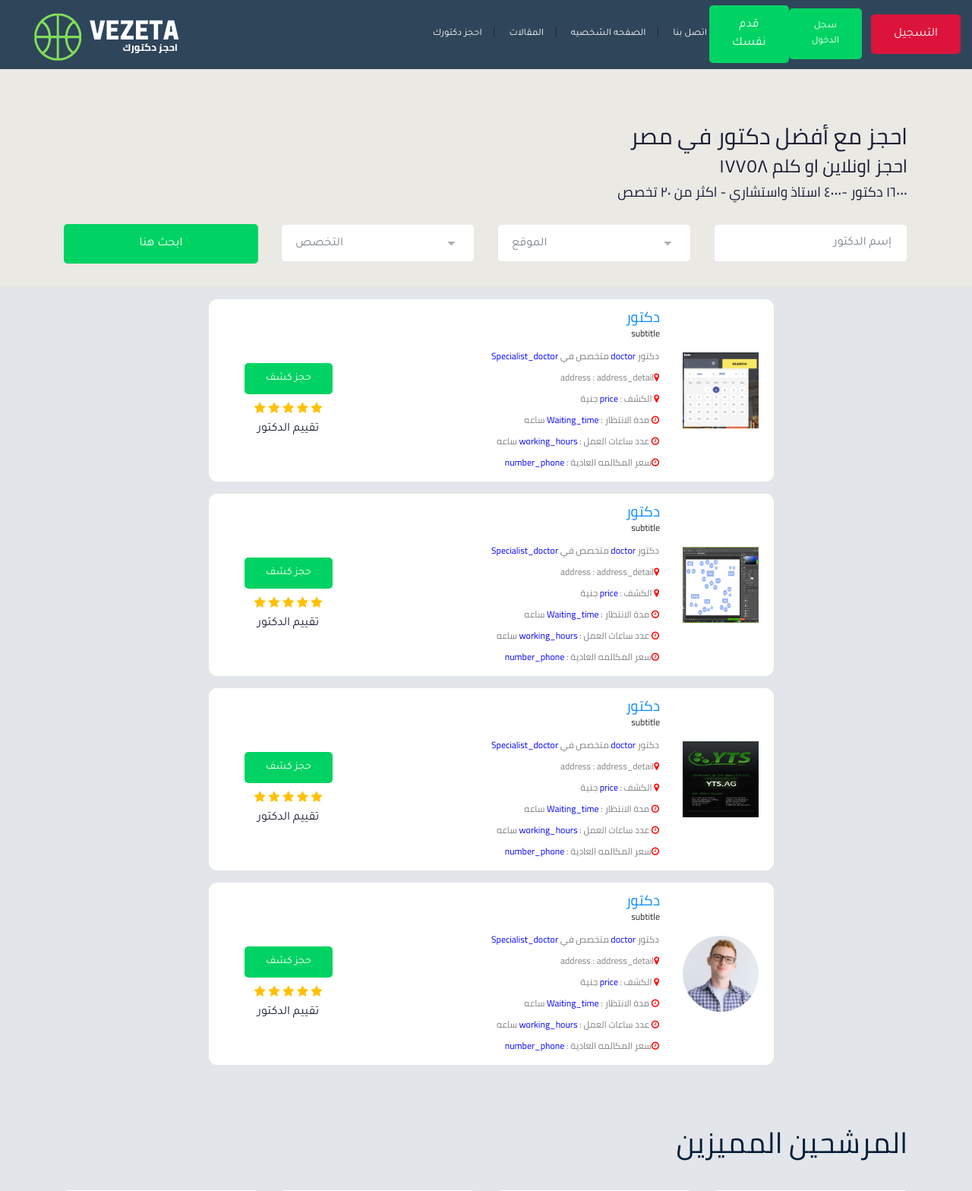
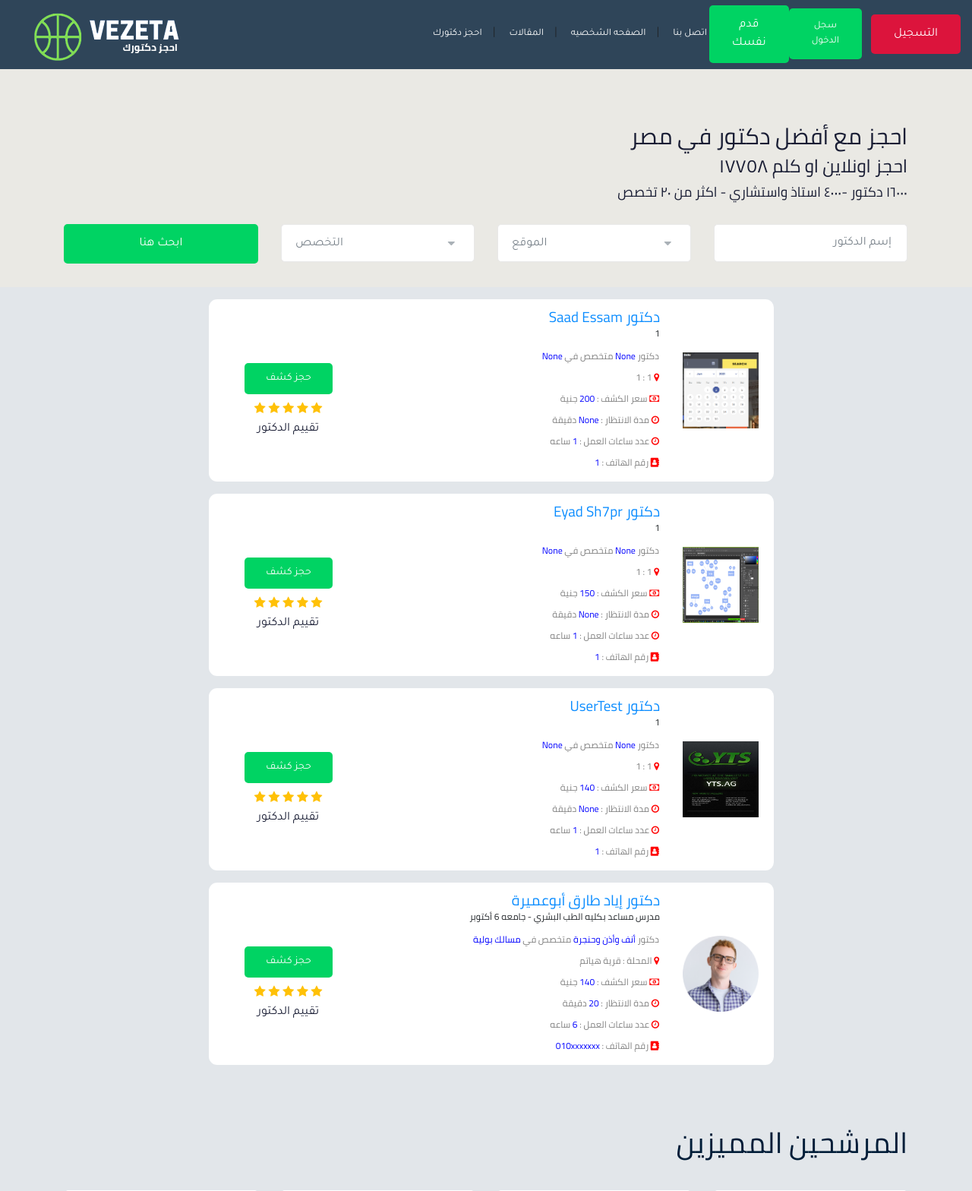
Before and after one commit to SaadEssam/Django-vezeeta, a Django app: page /accounts/doctor/ in a window 1280 px wide. Shown: the top 1568 px of the page at 76% size. Run offline with Django 3.2, Linux system fonts and the light colour scheme; data comes from the database, SQL or seed files in the repository; both versions use the stored data as it was after the commit; some libraries are stand-ins or nearby versions.

Commit message:
add more models

```diff
--- a/accounts/models.py
+++ b/accounts/models.py
@@ -10,6 +10,7 @@
     user = models.OneToOneField(User, verbose_name=_("user"), on_delete=models.CASCADE)
     name = models.CharField(_("الإسم :"), max_length=50)
     subtitle = models.CharField(_(" نبذه عنك :"), max_length=50)
+    address = models.CharField(_("المدينة :"), max_length=50)
     address_detail = models.CharField(_("العنوان بالتفصيل :"), max_length=50)
     number_phone = models.CharField(_("الهاتف :"), max_length=50)
     working_hours = models.CharField(_("عدد ساعات العمل :"), max_length=50)
--- a/accounts/templates/user/doctors_detail.html
+++ b/accounts/templates/user/doctors_detail.html
@@ -28,7 +28,7 @@
                                         <p> <i class="fa fa-map-marker"></i> مصر  , {{doctors_detail.address_detail}} </p>
                                     </div>
                                     <div class="location">
-                                        <p> <i class="fa fa-clock-o"></i>  وقت الانتظار  دقيقه {{doctors_detail.waiting_time}}</p>
+                                        <p> <i class="fa fa-clock-o"></i>  وقت الانتظار   {{doctors_detail.waiting_time}} دقيقه</p>
                                     </div>
                                 </div>
                             </div>
@@ -163,7 +163,7 @@
                             <li>  انضم إلينا : <span style="color: blue;"></span></li>
                             <li> الكشف : <span style="color: blue;"> {{doctors_detail.price}} جنية</span></li>
                             <li> رقم الهاتف  : <span style="color: blue;">{{doctors_detail.number_phone}}</span></li>
-                            <li>عدد ساعات العمل : <span style="color: blue;"> ساعات {{doctors_detail.working_hours}}</span></li>
+                            <li>عدد ساعات العمل : <span style="color: blue;">  {{doctors_detail.working_hours}} ساعات</span></li>
                         </ul>
 
                     </div>
--- a/accounts/templates/user/doctors_list.html
+++ b/accounts/templates/user/doctors_list.html
@@ -28,17 +28,17 @@
 
                                 </div>
                                 <div class="jobs_conetent">
-                                    <a href=""><h5>دكتور </h5></a>
-                                    <h6>subtitle</h6>
+                                    <a href=""><h5>دكتور {{doctor.profile.name}}</h5></a>
+                                    <h6>{{doctor.profile.subtitle}}</h6>
 
                                     <div class="links_locat">
                                         <div class="location">
-                                            <p> <i class="fas fa-briefcase-medical"></i> دكتور <span style="color: blue;">doctor</span> متخصص في <span style="color: blue;">Specialist_doctor</span></p>
-                                            <p> <i class="fa fa-map-marker"></i>address : address_detail</p>
-                                            <p> <i class="fa fa-map-marker"></i> الكشف : <span style="color: blue;">price</span> جنية</p>
-                                            <p> <i class="fa fa-clock-o"></i> مدة الانتظار : <span style="color: blue;">Waiting_time</span> ساعه</p>
-                                            <p> <i class="fa fa-clock-o"></i> عدد ساعات العمل : <span style="color: blue;">working_hours</span> ساعه</p>
-                                            <p> <i class="fa fa-clock-o"></i>سعر المكالمه العادية  :<span style="color: blue;"> number_phone </span>  </p>
+                                            <p> <i class="fas fa-briefcase-medical"></i> دكتور <span style="color: blue;">{{doctor.profile.doctor}}</span> متخصص في <span style="color: blue;">{{doctor.profile.specialist_doctor}}</span></p>
+                                            <p> <i class="fa fa-map-marker"></i>  {{doctor.profile.address}} : {{doctor.profile.address_detail}}</p>
+                                            <p> <i class="fa fa-money"></i>  سعر الكشف : <span style="color: blue;">{{doctor.profile.price}}</span> جنية</p>
+                                            <p> <i class="fa fa-clock-o"></i>  مدة الانتظار : <span style="color: blue;">{{doctor.profile.waiting_time}}</span> دقيقة</p>
+                                            <p> <i class="fa fa-clock-o"></i>  عدد ساعات العمل : <span style="color: blue;">{{doctor.profile.working_hours}}</span> ساعه</p>
+                                            <p> <i class="fa fa-address-book"></i>  رقم الهاتف  :<span style="color: blue;"> {{doctor.profile.number_phone}} </span>  </p>
 
 
                                         </div>
```
Also changed, not shown: accounts/migrations/0006_profile_address.py (added), db.sqlite3.
